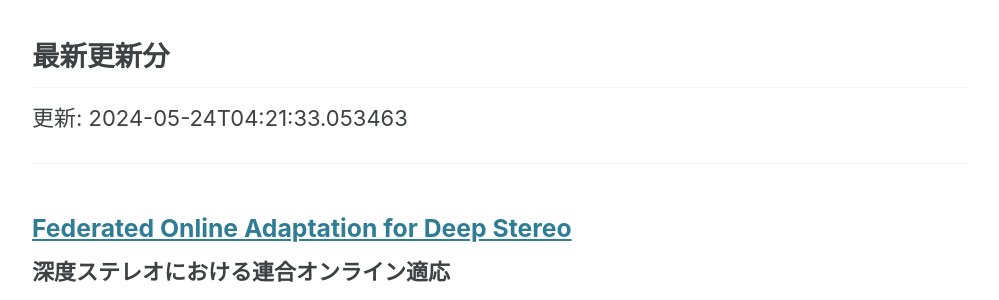
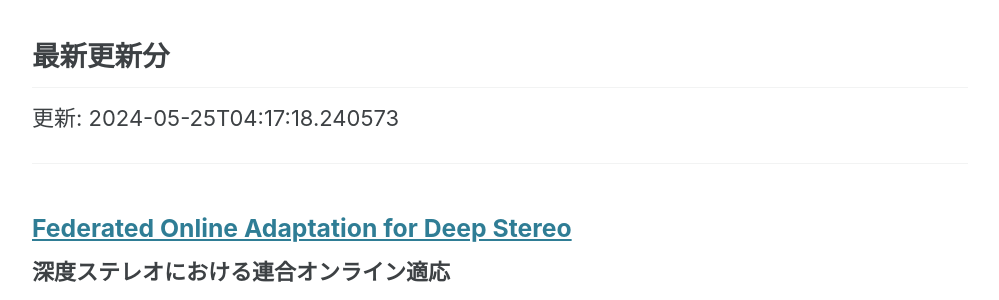
Before and after one commit to haruhisa-enomoto/arxiv-privacy-tech, a Jekyll site: the page built from index.md, in a window 1280 px wide and 900 px high, scrolled down 680 px. Shown: the part 155-455 px from the top of the window, without its empty margins (140-1139 px from the left). Built offline with Jekyll 4.4.1, drawn with Linux system fonts in a browser that asks for light colours; cached includes are drawn as plain includes.

Commit message:
:robot: Automate updates

```diff
--- a/index.md
+++ b/index.md
@@ -27,7 +27,7 @@ author_profile: false
 
 ## 最新更新分
 
-更新: 2024-05-24T04:21:33.053463
+更新: 2024-05-25T04:17:18.240573
 
 - - -
 
```
